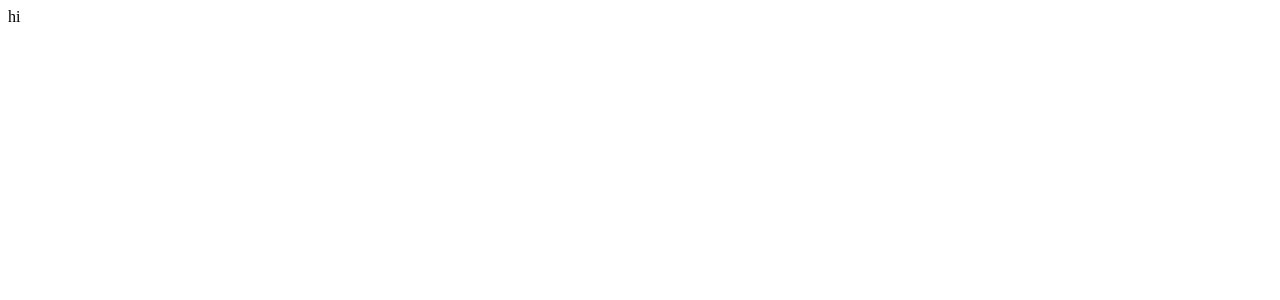
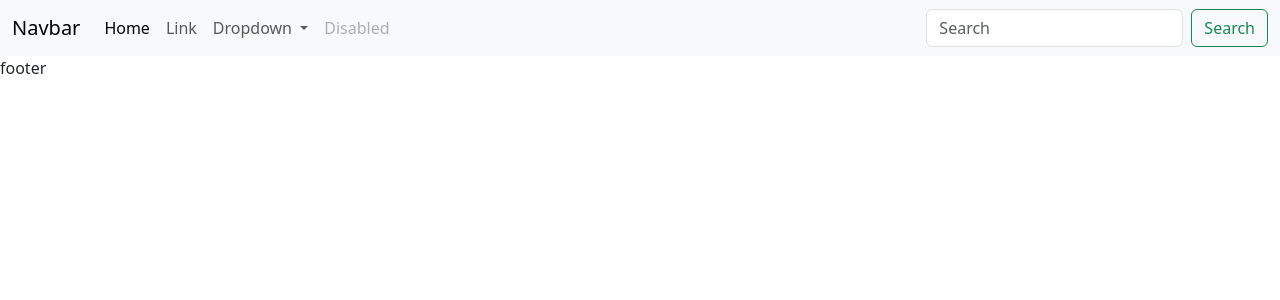
Before and after one commit to edrisjalaly/FerdowsMall, a Vue app: page /product-create in a window 1280 px wide. Before the commit this address had no page. Shown: the top 300 px of the page. Built offline with nearby package versions, Linux system fonts and the light colour scheme.

Commit message:
use installed boostrap to the app

```diff
--- a/src/App.vue
+++ b/src/App.vue
@@ -1,10 +1,13 @@
 <script setup>
 import { RouterView } from 'vue-router'
+import Header from '@/components/layout/Header.vue'
+import Footer from '@/components/layout/Footer.vue'
 </script>
 
 <template>
-  hi
+  <Header />
   <RouterView />
+  <Footer />
 </template>
 
 <style scoped></style>
--- a/src/components/layout/Header.vue
+++ b/src/components/layout/Header.vue
@@ -1 +1,52 @@
-<template>header</template>
+<template>
+  <nav class="navbar navbar-expand-lg bg-body-tertiary">
+    <div class="container-fluid">
+      <a class="navbar-brand" href="#">Navbar</a>
+      <button
+        class="navbar-toggler"
+        type="button"
+        data-bs-toggle="collapse"
+        data-bs-target="#navbarSupportedContent"
+        aria-controls="navbarSupportedContent"
+        aria-expanded="false"
+        aria-label="Toggle navigation"
+      >
+        <span class="navbar-toggler-icon"></span>
+      </button>
+      <div class="collapse navbar-collapse" id="navbarSupportedContent">
+        <ul class="navbar-nav me-auto mb-2 mb-lg-0">
+          <li class="nav-item">
+            <a class="nav-link active" aria-current="page" href="#">Home</a>
+          </li>
+          <li class="nav-item">
+            <a class="nav-link" href="#">Link</a>
+          </li>
+          <li class="nav-item dropdown">
+            <a
+              class="nav-link dropdown-toggle"
+              href="#"
+              role="button"
+              data-bs-toggle="dropdown"
+              aria-expanded="false"
+            >
+              Dropdown
+            </a>
+            <ul class="dropdown-menu">
+              <li><a class="dropdown-item" href="#">Action</a></li>
+              <li><a class="dropdown-item" href="#">Another action</a></li>
+              <li><hr class="dropdown-divider" /></li>
+              <li><a class="dropdown-item" href="#">Something else here</a></li>
+            </ul>
+          </li>
+          <li class="nav-item">
+            <a class="nav-link disabled" aria-disabled="true">Disabled</a>
+          </li>
+        </ul>
+        <form class="d-flex" role="search">
+          <input class="form-control me-2" type="search" placeholder="Search" aria-label="Search" />
+          <button class="btn btn-outline-success" type="submit">Search</button>
+        </form>
+      </div>
+    </div>
+  </nav>
+</template>
--- a/src/main.js
+++ b/src/main.js
@@ -3,6 +3,9 @@ import { createPinia } from 'pinia'
 
 import App from './App.vue'
 import router from './router/routes'
+import 'bootstrap/dist/css/bootstrap.min.css'
+import 'bootstrap/dist/js/bootstrap.bundle.min.js'
+import 'bootstrap-icons/font/bootstrap-icons.css'
 
 const app = createApp(App)
 
```
